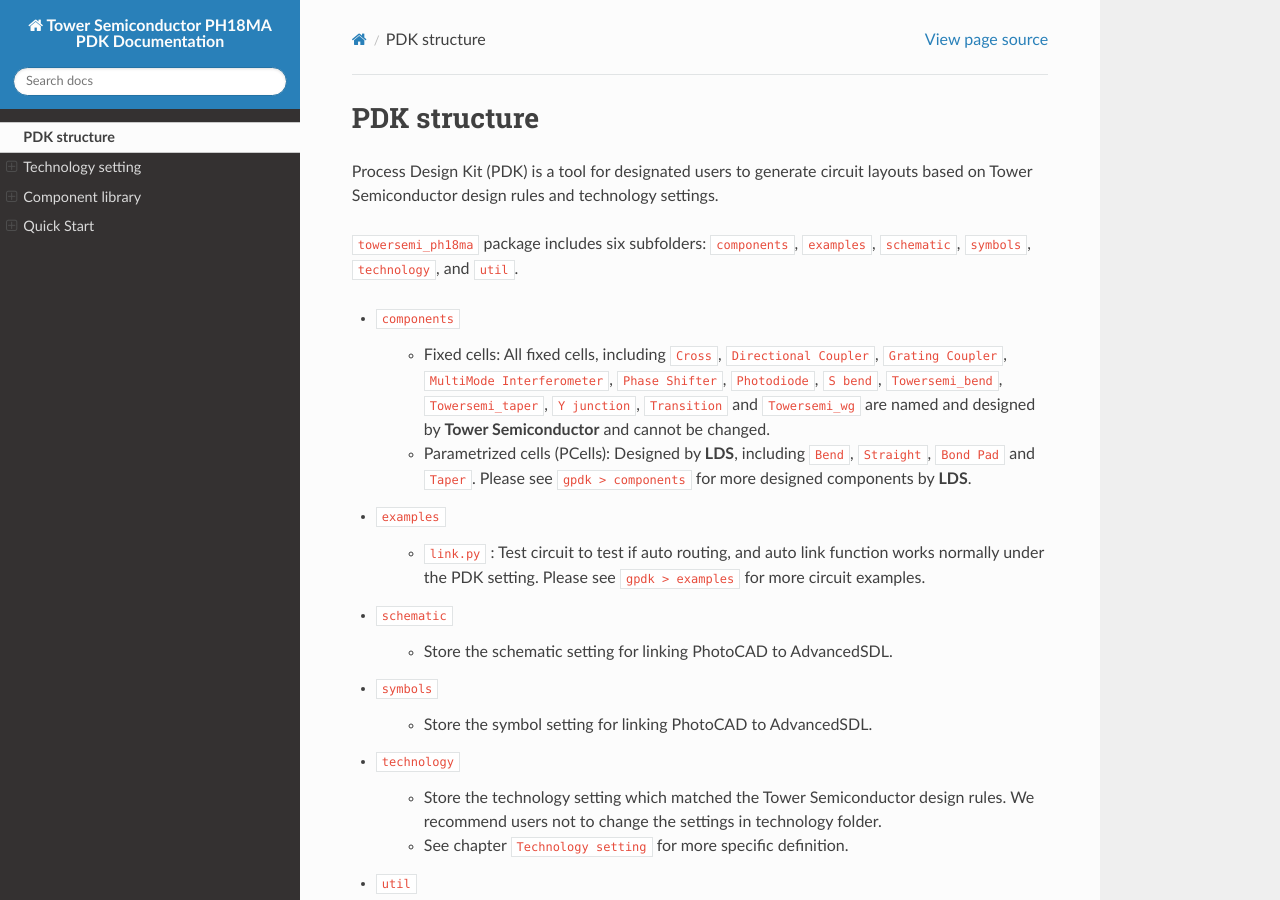
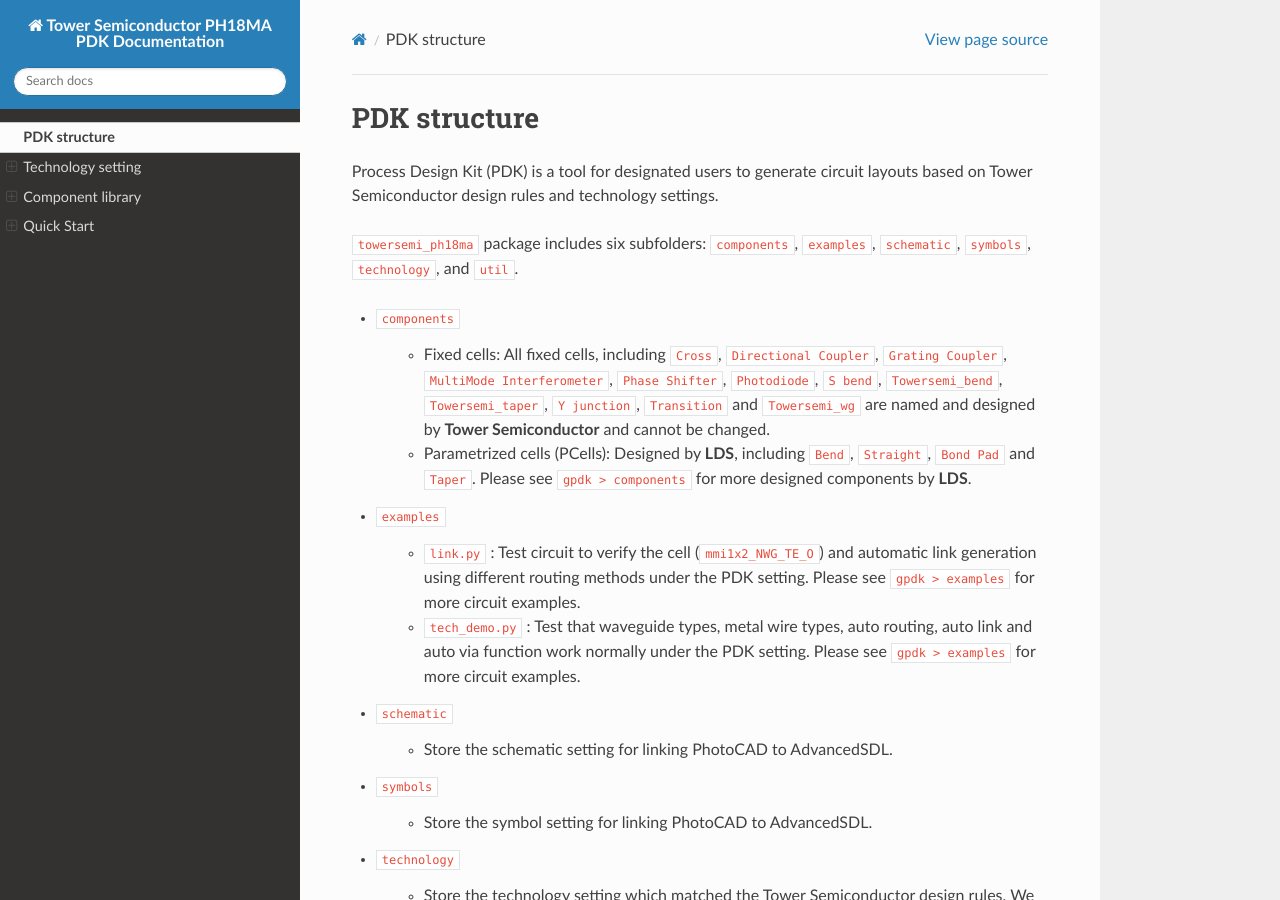
Before and after one commit to Latitudeda/Towersemi_ph18ma, a Sphinx documentation site: the page built from docs/source/structure/index.rst, in a window 1280 px wide and 900 px high. Built offline with Sphinx 7.4.7 and the Read the Docs theme 3.1.0, drawn with Linux system fonts in a browser that asks for light colours; pages that are not in the unit, such as notebooks, are missing from menus.

Commit message:
update_260922

```diff
--- a/docs/source/structure/index.rst
+++ b/docs/source/structure/index.rst
@@ -13,7 +13,9 @@
 
 * ``examples``
 
-    * ``link.py`` : Test circuit to test if auto routing, and auto link function works normally under the PDK setting. Please see ``gpdk > examples`` for more circuit examples.
+    * ``link.py`` : Test circuit to verify the cell (``mmi1x2_NWG_TE_O``) and automatic link generation using different routing methods under the PDK setting. Please see ``gpdk > examples`` for more circuit examples.
+
+    * ``tech_demo.py`` : Test that waveguide types, metal wire types, auto routing, auto link and auto via function work normally under the PDK setting. Please see ``gpdk > examples`` for more circuit examples.
 
 * ``schematic``
 
--- a/docs/source/tech/auto_transition.rst
+++ b/docs/source/tech/auto_transition.rst
@@ -3,6 +3,6 @@
 
 Define the transition between different waveguide types.
 
-In towersemi_ph18ma PDK, a taper will be added between two same type of waveguides with different width and a transition will be added between two different type of waveguides.
+In towersemi_ph18ma PDK, a taper will be added between two waveguides of the same type with different widths and a transition will be added between two waveguides of different types.
 
 Users are allowed to define the taper and set ``DEFAULT`` to their own specific transition policy. Please see ``gpdk > components > transition`` for more examples.
--- a/docs/source/tech/wg_constant.rst
+++ b/docs/source/tech/wg_constant.rst
@@ -1,4 +1,4 @@
 constant.py
 ===================
 
-To define the width of the waveguide. The value will be set in each WG class in ``wg>__init__.py``.
+Define the width of the waveguide. The value will be set in each WG class in ``wg>__init__.py``.
```
